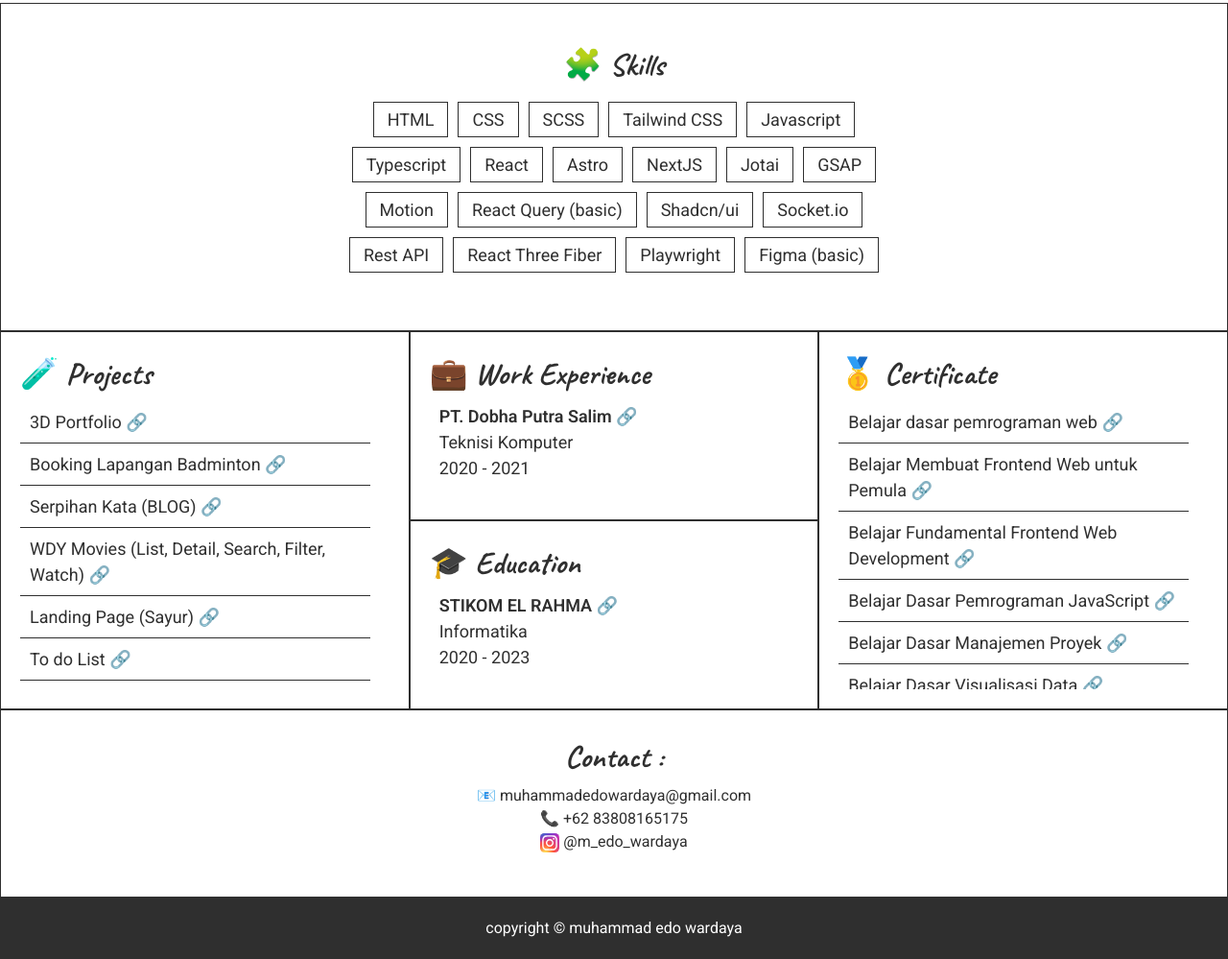
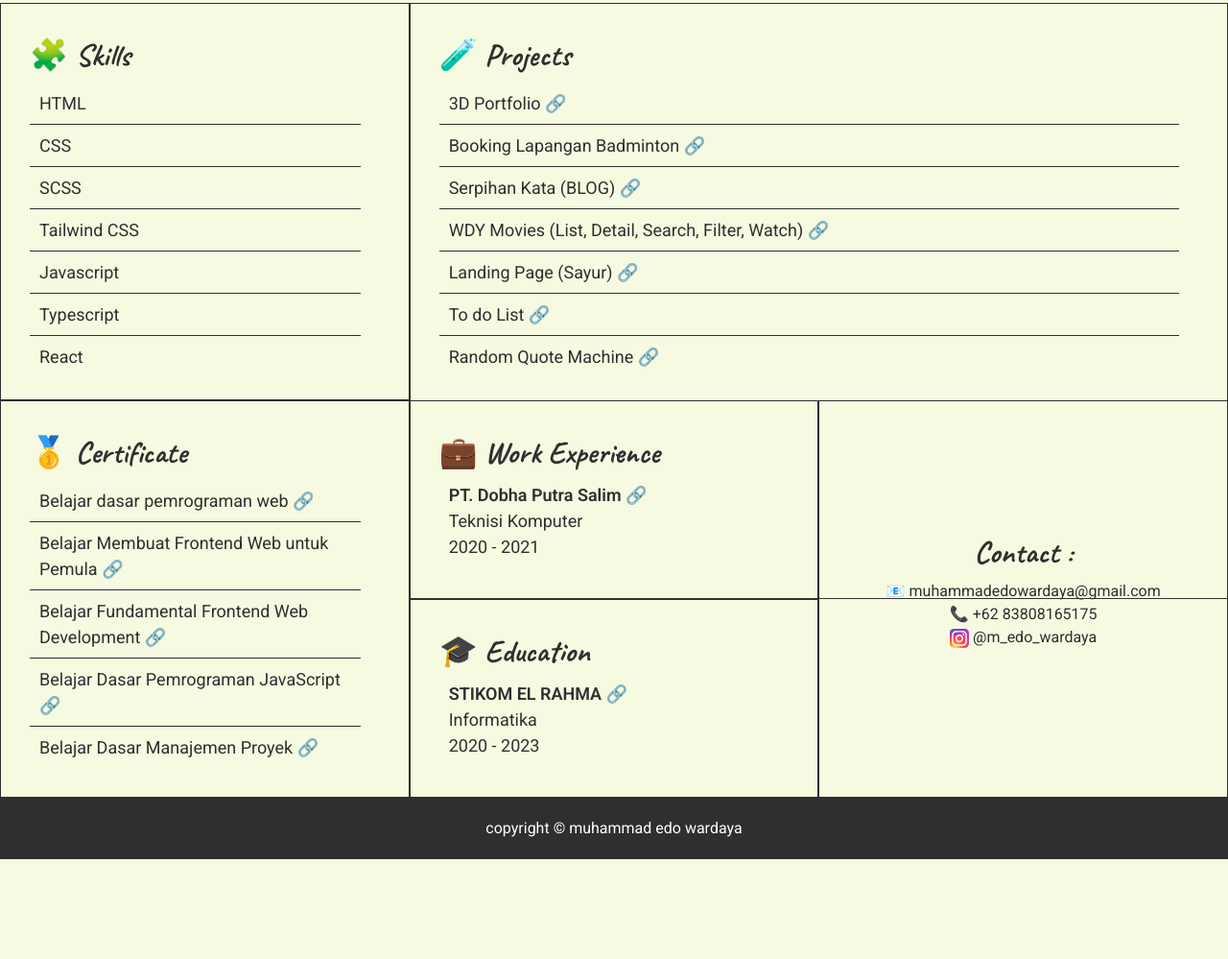
Before and after one commit to muhammadedowardaya/personal-portfolio, a plain HTML site: page index.html in a window 1280 px wide. Shown: the part 517-1516 px from the top of the page at 96% size. After the commit the page ends 1412 px from the top, so only its background shows below. Drawn offline with nearby package versions, Linux system fonts and the light colour scheme.

Commit message:
change color

```diff
--- a/index.html
+++ b/index.html
@@ -196,8 +196,8 @@
         </section>
         <section id="work-experience" class="main-section__item">
             <h3>💼 Work Experience</h3>
-            <ul>
-                <li class="no-hover__effect">
+            <ul class="no-hover__effect">
+                <li>
                     <a href="https://dobha.com/" class="block font-semibold">PT. Dobha Putra Salim 🔗</a>
                     <p>Teknisi Komputer</p>
                     <p>2020 - 2021</p>
@@ -206,8 +206,8 @@
         </section>
         <section id="education" class="main-section__item">
             <h3>🎓 Education</h3>
-            <ul>
-                <li class="no-hover__effect">
+            <ul class="no-hover__effect">
+                <li>
                     <a href="https://www.stikomelrahma.ac.id/" class="block font-semibold">STIKOM EL RAHMA 🔗</a>
                     <p>Informatika</p>
                     <p>2020 - 2023</p>
--- a/style.css
+++ b/style.css
@@ -14,7 +14,7 @@
 }
 
 body {
-	background-color: #fff;
+	background-color: #f5fae1;
 	color: #2f2f2f;
 	font-family: 'Roboto', sans-serif;
 	font-size: clamp(14px, 2vw, 18px); /* min 14px, naik fluid, max 18px */
@@ -128,6 +128,10 @@ h3 {
 				font-size: 16px;
 				font-weight: 400;
 				padding: 0 20px;
+
+				@media only screen and (min-width: 360px) {
+					padding: 0 40px;
+				}
 			}
 
 			@media only screen and (min-width: 760px) {
@@ -148,6 +152,10 @@ main {
 	gap: 2rem;
 	padding: 0 24px 24px 24px;
 
+	@media only screen and (min-width: 400px) {
+		padding: 0 40px 40px 40px;
+	}
+
 	@media only screen and (min-width: 760px) {
 		padding: 0 80px 80px 80px;
 	}
@@ -155,7 +163,7 @@ main {
 	@media only screen and (min-width: 1024px) {
 		display: grid;
 		grid-template-columns: 1fr 1fr 1fr;
-		grid-template-rows: repeat(min-content, 3);
+		grid-template-rows: repeat(max-content, 3);
 		gap: 0;
 		padding: 0;
 	}
@@ -166,22 +174,32 @@ main {
 		border-radius: 0.2rem;
 		padding: 20px;
 		width: 100%;
+		background-color: #fff;
+
+		@media only screen and (min-width: 760px) {
+			padding: 30px;
+		}
 
 		@media only screen and (min-width: 1024px) {
 			border: 1px solid #2f2f2f;
 			border-radius: 0;
 			box-shadow: none;
+			background-color: unset;
 		}
 
 		h3 {
 			font-family: 'Caveat', cursive;
 			font-weight: 900;
-			font-size: 32px;
+			font-size: 24px;
 			padding-bottom: 4px;
+
+			@media only screen and (min-width: 760px) {
+				font-size: 32px;
+			}
 		}
 
-		ul {
-			li:not(.no-hover__effect) {
+		ul:not(.no-hover__effect) {
+			li {
 				padding: 6px 0px;
 
 				&:not(:last-child) {
@@ -202,39 +220,22 @@ main {
 	}
 
 	#skills {
-		padding-top: 40px;
-		padding-bottom: 60px;
+		/* padding-top: 40px; */
+		/* padding-bottom: 60px; */
 
 		grid-row: 1;
-		grid-column: 1 / span 3;
-
-		display: flex;
-		flex-direction: column;
-		justify-content: center;
-		align-items: center;
-
-		h3 {
-			margin-bottom: 10px;
-		}
+		grid-column: 1;
 
 		ul {
-			max-width: 600px;
-
-			display: flex;
-			flex-wrap: wrap;
-			justify-content: center;
-			gap: 10px;
-
-			li {
-				border: 1px solid #2f2f2f;
-				padding: 2px 4px;
-			}
+			max-height: 300px;
+			overflow-y: scroll;
+			padding-right: 20px;
 		}
 	}
 
 	#projects {
-		grid-row: 2 / span 2;
-		grid-column: 1;
+		grid-row: 1 / span 2;
+		grid-column: 2 / span 2;
 
 		ul {
 			width: 100%;
@@ -277,7 +278,7 @@ main {
 
 	#certificate {
 		grid-row: 2 / span 2;
-		grid-column: 3;
+		grid-column: 1;
 
 		ul {
 			width: 100%;
@@ -297,8 +298,12 @@ main {
 	}
 
 	#contact {
-		grid-row: 4;
-		grid-column: 1 / span 3;
+		grid-row: 2 / span 2;
+		grid-column: 3;
+		height: 100%;
+		padding: 0 30px;
+		text-align: center;
+		/* background-color: #f5fae1; */
 		display: flex;
 		flex-direction: column;
 		justify-content: center;
@@ -308,6 +313,10 @@ main {
 		padding-bottom: 45px;
 
 		font-size: 16px;
+
+		p {
+			word-break: break-all;
+		}
 	}
 }
 
```
